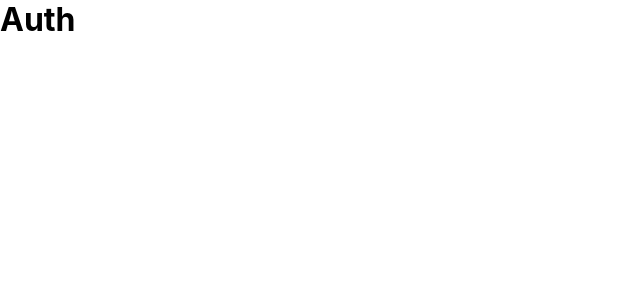
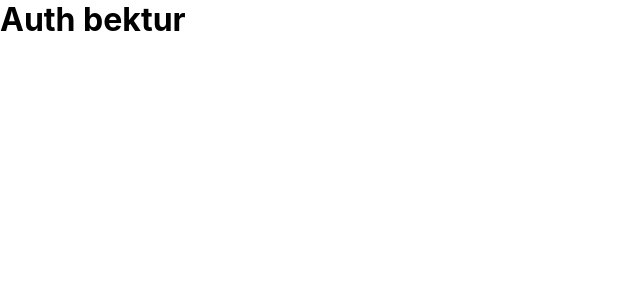
Before and after one commit to altynovbayel/final-project, a React (Create React App) app: page /auth in a window 1280 px wide. Shown: the top 300 px of the page, without its empty margins (0-640 px from the left). Built offline with nearby package versions, Linux system fonts and the light colour scheme.

Commit message:
bektur: changed auth

```diff
--- a/src/pages/Auth/index.jsx
+++ b/src/pages/Auth/index.jsx
@@ -3,7 +3,7 @@ import React from 'react';
 function Auth() {
   return (
     <div>
-      <h1>Auth</h1>
+      <h1>Auth bektur</h1>
     </div>
   );
 }
```
